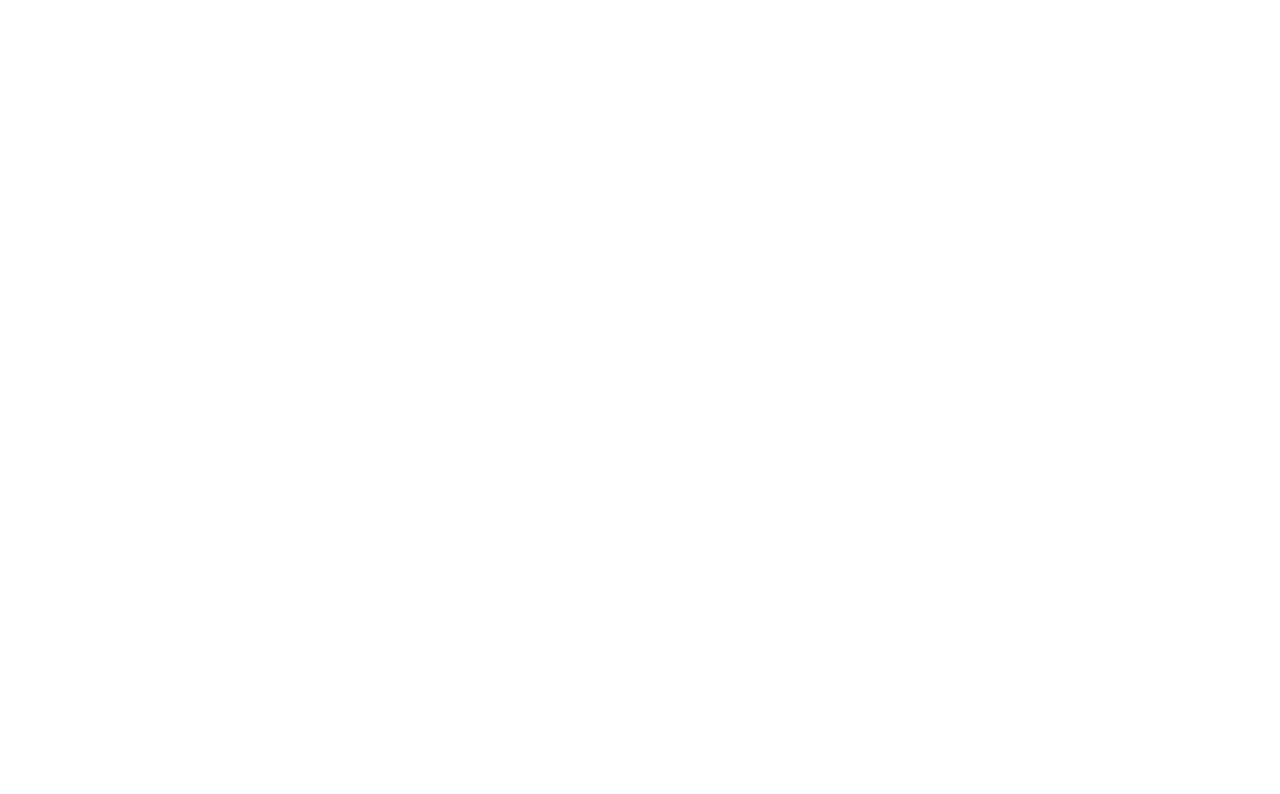
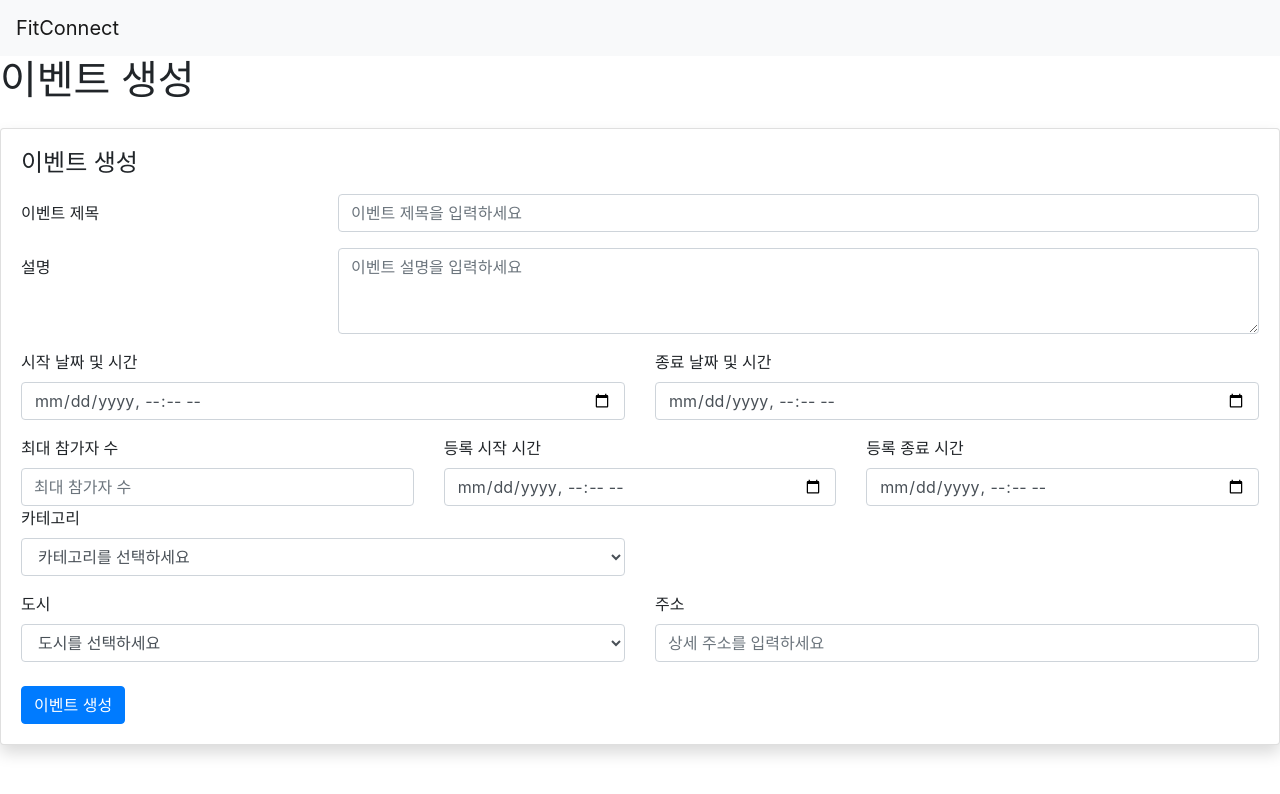
Before and after one commit to xogns4909/fitConnect, a React (Create React App) app in the folder fitConnect/frontend/: page /new-post in a window 1280 px wide. Before the commit this address had no page. Shown: the top 794 px of the page. Built offline with nearby package versions, Linux system fonts and the light colour scheme.

Commit message:
feat : front/게시글 등록 및 예외처리 구현

```diff
--- a/fitConnect/frontend/package.json
+++ b/fitConnect/frontend/package.json
@@ -5,17 +5,20 @@
   "private": true,
   "dependencies": {
     "@react-oauth/google": "^0.12.1",
+    "@stomp/stompjs": "^7.0.0",
     "@testing-library/jest-dom": "^5.17.0",
     "@testing-library/react": "^12.1.5",
     "@testing-library/user-event": "^13.5.0",
+    "axios": "^1.6.7",
     "bootstrap": "^5.3.2",
     "react": "^17.0.2",
     "react-bootstrap": "^2.10.0",
     "react-dom": "^17.0.2",
     "react-google-login": "^5.2.2",
     "react-oauth": "^0.0.1",
-    "react-router-dom": "^6.21.2",
+    "react-router-dom": "^6.21.3",
     "react-scripts": "5.0.1",
+    "sockjs-client": "^1.6.1",
     "web-vitals": "^2.1.4"
   },
   "scripts": {
--- a/fitConnect/frontend/src/App.js
+++ b/fitConnect/frontend/src/App.js
@@ -4,6 +4,7 @@
 import LoginPage from './page/LoginPage';
 import PostListPage from './page/PostListPage';
 import {AuthProvider} from "./global/AuthContext";
+import EventCreatePage from "./page/EventCreatePage";
 import Navbar from "./components/Navbar";
 
 function App() {
@@ -12,7 +13,7 @@
       <GoogleOAuthProvider clientId="603277392904-gp1jv0er0ve4l2okpcmk7jvllmh72n5r.apps.googleusercontent.com">
         <Router>
           <Routes>
-
+            <Route path="/new-post" element={<EventCreatePage/>} />
             <Route path="/" element={<MainPage />} />
             <Route path="/login" element={<LoginPage />} />
             <Route path="/event" element={<PostListPage />} />
--- /dev/null
+++ b/fitConnect/frontend/src/components/EventCreationForm.js
@@ -0,0 +1,209 @@
+import React, { useState } from 'react';
+import { Form, Button, Row, Col, Card } from 'react-bootstrap';
+
+const EventCreationForm = ({ onCreate }) => {
+  const [title, setEventTitle] = useState('');
+  const [description, setDescription] = useState('');
+  const [startDate, setStartDate] = useState('');
+  const [endDate, setEndDate] = useState('');
+  const [maxParticipants, setMaxParticipants] = useState('');
+  const [registrationStart, setRegistrationStart] = useState('');
+  const [registrationEnd, setRegistrationEnd] = useState('');
+  const [city, setCity] = useState('');
+  const [address, setAddress] = useState('');
+  const [category, setCategory] = useState('');
+
+  const validateForm = () => {
+    if (!title.trim()) return "제목을 입력해주세요.";
+    if (!description.trim()) return "설명을 입력해주세요.";
+    if (new Date(startDate) >= new Date(endDate)) return "종료 시간은 시작 시간보다 늦어야 합니다.";
+    if (new Date(registrationStart) >= new Date(registrationEnd)) return "등록 종료 시간은 등록 시작 시간보다 늦어야 합니다.";
+    if (maxParticipants <= 0) return "인원은 1명 이상이어야 합니다.";
+    if (!category.trim()) return "카테고리를 선택해주세요.";
+    if (!city.trim()) return "도시를 선택해주세요.";
+    if (!address.trim()) return "주소를 입력해주세요.";
+    return null;
+  };
+
+  const handleSubmit = (e) => {
+    e.preventDefault();
+    const validationError = validateForm();
+    if (validationError) {
+      alert(validationError);
+      return;
+    }
+    onCreate({
+      eventDetail: {
+        title: title,
+        description: description,
+        startDate: startDate,
+        endDate: endDate,
+      },
+      recruitmentPolicy: {
+        maxParticipants: maxParticipants,
+        registrationStart: registrationStart,
+        registrationEnd: registrationEnd,
+      },
+      location: {
+        city: city,
+        address: address,
+      },
+      category: category,
+    });
+  };
+
+  return (
+      <Card className="my-4 shadow">
+        <Card.Body>
+          <Form onSubmit={handleSubmit}>
+            <h4 className="mb-3">이벤트 생성</h4>
+
+            <Form.Group as={Row} className="mb-3" controlId="formEventTitle">
+              <Form.Label column sm={3}>이벤트 제목</Form.Label>
+              <Col sm={9}>
+                <Form.Control
+                    type="text"
+                    placeholder="이벤트 제목을 입력하세요"
+                    value={title}
+                    onChange={(e) => setEventTitle(e.target.value)}
+                    required
+                />
+              </Col>
+            </Form.Group>
+
+            <Form.Group as={Row} className="mb-3" controlId="formDescription">
+              <Form.Label column sm={3}>설명</Form.Label>
+              <Col sm={9}>
+                <Form.Control
+                    as="textarea"
+                    rows={3}
+                    placeholder="이벤트 설명을 입력하세요"
+                    value={description}
+                    onChange={(e) => setDescription(e.target.value)}
+                    required
+                />
+              </Col>
+            </Form.Group>
+
+            <Row className="mb-3">
+              <Col sm={6}>
+                <Form.Group controlId="formStartDate">
+                  <Form.Label>시작 날짜 및 시간</Form.Label>
+                  <Form.Control
+                      type="datetime-local"
+                      value={startDate}
+                      onChange={(e) => setStartDate(e.target.value)}
+                      required
+                  />
+                </Form.Group>
+              </Col>
+              <Col sm={6}>
+                <Form.Group controlId="formEndDate">
+                  <Form.Label>종료 날짜 및 시간</Form.Label>
+                  <Form.Control
+                      type="datetime-local"
+                      value={endDate}
+                      onChange={(e) => setEndDate(e.target.value)}
+                      required
+                  />
+                </Form.Group>
+              </Col>
+            </Row>
+
+            <Row className="mb-3">
+              <Col xs={4}>
+                <Form.Group controlId="formMaxParticipants">
+                  <Form.Label>최대 참가자 수</Form.Label>
+                  <Form.Control
+                      type="number"
+                      placeholder="최대 참가자 수"
+                      value={maxParticipants}
+                      onChange={(e) => setMaxParticipants(e.target.value)}
+                      required
+                  />
+                </Form.Group>
+              </Col>
+              <Col xs={4}>
+                <Form.Group controlId="formRegistrationStart">
+                  <Form.Label>등록 시작 시간</Form.Label>
+                  <Form.Control
+                      type="datetime-local"
+                      value={registrationStart}
+                      onChange={(e) => setRegistrationStart(e.target.value)}
+                      required
+                  />
+                </Form.Group>
+              </Col>
+              <Col xs={4}>
+                <Form.Group controlId="formRegistrationEnd">
+                  <Form.Label>등록 종료 시간</Form.Label>
+                  <Form.Control
+                      type="datetime-local"
+                      value={registrationEnd}
+                      onChange={(e) => setRegistrationEnd(e.target.value)}
+                      required
+                  />
+                </Form.Group>
+              </Col>
+              <Col xs={6}>
+                <Form.Group controlId="formCategory">
+                  <Form.Label>카테고리</Form.Label>
+                  <Form.Control as="select" value={category} onChange={(e) => setCategory(e.target.value)} required>
+                    <option value="">카테고리를 선택하세요</option>
+                    <option>운동 종목</option>
+                    <option value={"SOCCER"}>축구</option>
+                    <option value={"BASKETBALL"}>농구</option>
+                    <option value={"BASEBALL"}>야구</option>
+                    <option value={"GOLF"}>골프</option>
+                    <option value={"FITNESS"}>헬스</option>
+                    <option value={"BOWLING"}>볼링</option>
+                    <option value={"BILLIARDS"}>당구</option>
+                    // 추가 카테고리 옵션
+                  </Form.Control>
+                </Form.Group>
+              </Col>
+            </Row>
+
+            <Row className="mb-3">
+              <Col>
+                <Form.Group controlId="formCity">
+                  <Form.Label>도시</Form.Label>
+                  <Form.Control as="select" value={city} onChange={(e) => setCity(e.target.value)} required>
+                    <option value="">도시를 선택하세요</option>
+                    <option value={"SEOUL"}>서울</option>
+                    <option value={"DAEGU"}>대구</option>
+                    <option value={"INCHEON"}>인천</option>
+                    <option value={"GWANGJU"}>광주</option>
+                    <option value={"DAEJEON"}>대전</option>
+                    <option value={"ULSAN"}>울산</option>
+                    <option value={"GYEONGGI"}>경기도</option>
+                    <option value={"GANGWON"}>강원도</option>
+                    <option value={"CHUNGCHEONG"}>충청도</option>
+                    <option value={"JEOLLA"}>전라도</option>
+                    <option value={"GYEONGSANG"}>경상도</option>
+                    <option value={"JEJU"}>제주도</option>
+                  </Form.Control>
+                </Form.Group>
+              </Col>
+              <Col>
+                <Form.Group controlId="formAddress">
+                  <Form.Label>주소</Form.Label>
+                  <Form.Control
+                      type="text"
+                      placeholder="상세 주소를 입력하세요"
+                      value={address}
+                      onChange={(e) => setAddress(e.target.value)}
+                      required
+                  />
+                </Form.Group>
+              </Col>
+            </Row>
+
+            <Button variant="primary" type="submit" className="mt-2">이벤트 생성</Button>
+          </Form>
+        </Card.Body>
+      </Card>
+  );
+};
+
+export default EventCreationForm;
--- /dev/null
+++ b/fitConnect/frontend/src/page/EventCreatePage.js
@@ -0,0 +1,33 @@
+import React from 'react';
+import axios from 'axios';
+import EventCreationForm from '../components/EventCreationForm';
+import NavbarComponent from '../components/Navbar';
+const EventCreatePage = () => {
+
+
+  const onCreate = async (eventData) => {
+    try {
+      const response = await axios.post('/api/events/register', eventData, {
+        headers: {
+          'Content-Type': 'application/json'
+        }
+      });
+      alert('이벤트가 성공적으로 생성되었습니다.');
+      window.location.href = '/event'
+    } catch (error) {
+      console.error('이벤트 생성 중 에러 발생:', error);
+
+      alert(error.response.data.message || '이벤트 생성에 실패했습니다.');
+    }
+  };
+
+  return (
+      <div>
+        <NavbarComponent/>
+        <h1>이벤트 생성</h1>
+        <EventCreationForm onCreate={onCreate} />
+      </div>
+  );
+};
+
+export default EventCreatePage;
```
